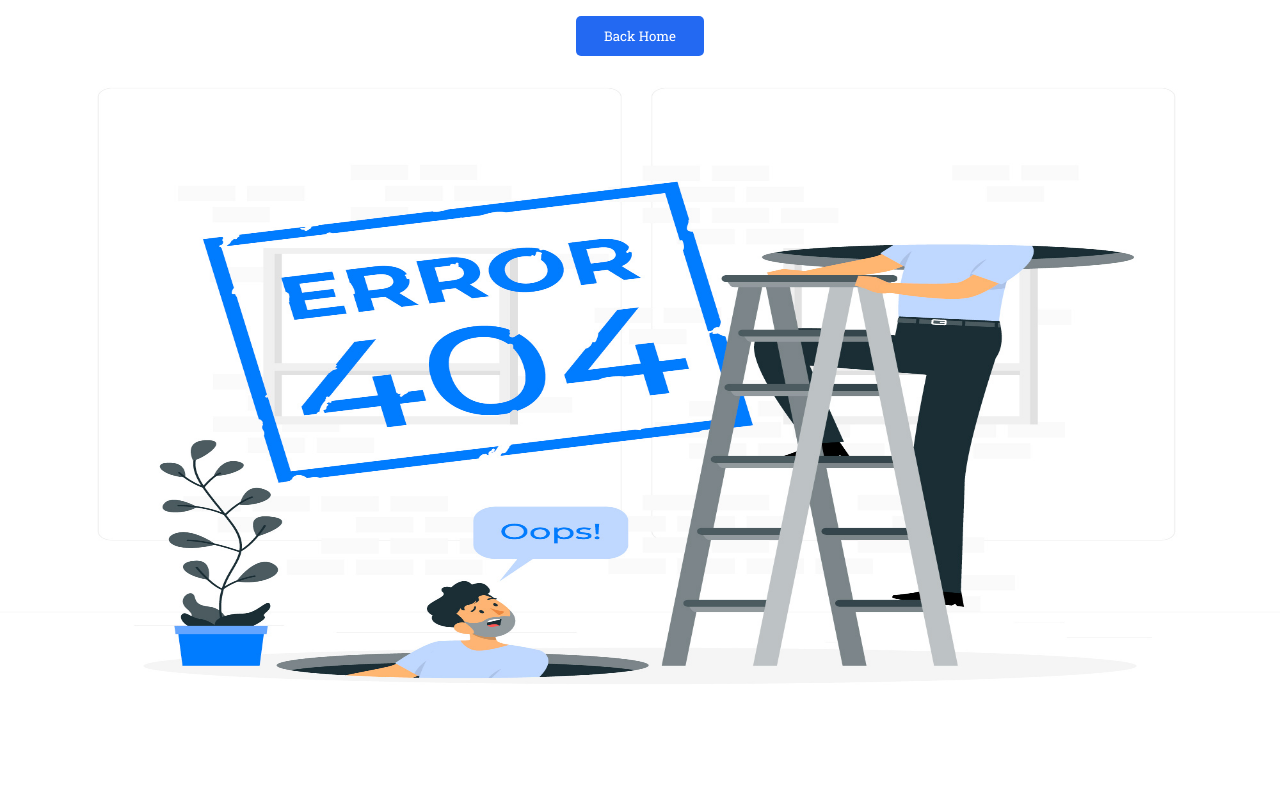
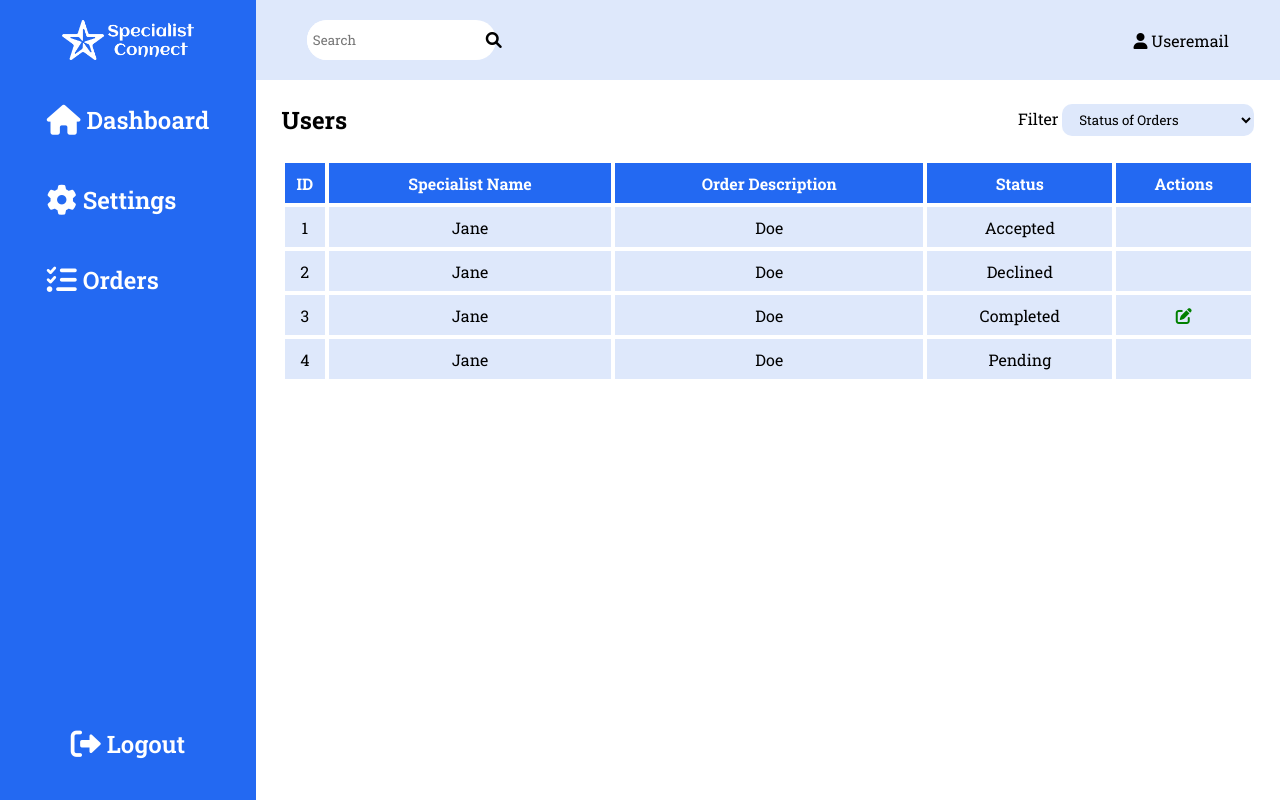
Before and after one commit to Sheilla-Chomba/SpecialistConnect, an Angular app in the folder Frontend/SpecialistConnect/: page /user/orders in a window 1280 px wide. Built offline with nearby package versions, Linux system fonts and the light colour scheme.

Commit message:
User-Orders Finished

```diff
--- a/Frontend/SpecialistConnect/src/app/components/User/user-orders/user-orders.component.css
+++ b/Frontend/SpecialistConnect/src/app/components/User/user-orders/user-orders.component.css
@@ -0,0 +1,61 @@
+.main{
+    width: 100%;
+    min-height: 90vh;
+    max-height: max-content;
+    display: flex;
+    flex-direction: column;
+    align-items: center;
+}
+.head{
+    width: 95%;
+    height: 10vh;
+    display: flex;
+    justify-content: space-between;
+    align-items: center;
+    /* background-color: aqua; */
+}
+.content{
+    width: 95%;
+    min-height: 80vh;
+    max-height: max-content;
+}
+.select-box{
+    border-radius: 10px;
+    background-color: #DEE8FB;
+    border: none;
+    height: 4vh;
+    width: 15vw;
+    padding-inline: 1vw;
+}
+.select-box:focus{
+    outline: none;
+}
+.table{
+    width: 100%;
+}
+.table tr,.table th,.table td{
+    border: 1px solid white;
+    text-align: center;
+}
+.table th{
+    background-color: #2369F2;
+    color: white;
+    height: 5vh;
+}
+.table td{
+    background-color: #DEE8FB;
+    height: 5vh;
+}
+.table i{
+    color: green;
+    cursor: pointer;
+}
+.table i:hover{
+    color: limegreen;
+}
+
+@media (max-width:768px) {
+    .head,.content{
+        width: 98%;
+    }
+}
--- a/Frontend/SpecialistConnect/src/app/components/User/user-orders/user-orders.component.html
+++ b/Frontend/SpecialistConnect/src/app/components/User/user-orders/user-orders.component.html
@@ -1 +1,69 @@
-<p>user-orders works!</p>
+<div class="main">
+    <div class="head">
+        <div class="title">
+            <h2>Users</h2>
+        </div>
+        <div class="filter">
+            Filter
+            <select class="select-box">
+                <option value="">Status of Orders</option>
+                <option value="completed">Completed</option>
+                <option value="declined">Declined</option>
+                <option value="accepted">Accepted</option>
+                <option value="pending">Pending</option>
+            </select>
+        </div>
+    </div>
+    <div class="content">
+        <table class="table">
+            <thead>
+                <tr>
+                    <th>ID</th>
+                    <th>Specialist Name</th>
+                    <th>Order Description</th>
+                    <th>Status</th>
+                    <th>Actions</th>
+                </tr>
+            </thead>
+            <tbody>
+                <tr>
+                    <td>1</td>
+                    <td>Jane</td>
+                    <td>Doe</td>
+                    <td>Accepted</td>
+                    <td>
+
+                    </td>
+                </tr>
+                <tr>
+                    <td>2</td>
+                    <td>Jane</td>
+                    <td>Doe</td>
+                    <td>Declined</td>
+                    <td>
+
+                    </td>
+                </tr>
+                <tr>
+                    <td>3</td>
+                    <td>Jane</td>
+                    <td>Doe</td>
+                    <td>Completed</td>
+                    <td>
+                        <i class="fa-solid fa-pen-to-square"></i>
+                    </td>
+                </tr>
+                <tr>
+                    <td>4</td>
+                    <td>Jane</td>
+                    <td>Doe</td>
+                    <td>Pending</td>
+                    <td>
+
+                    </td>
+                </tr>
+            </tbody>
+
+        </table>
+    </div>
+</div>
```
Also changed, not shown: Frontend/SpecialistConnect/src/app/app.routes.ts (+10 -1 lines).
